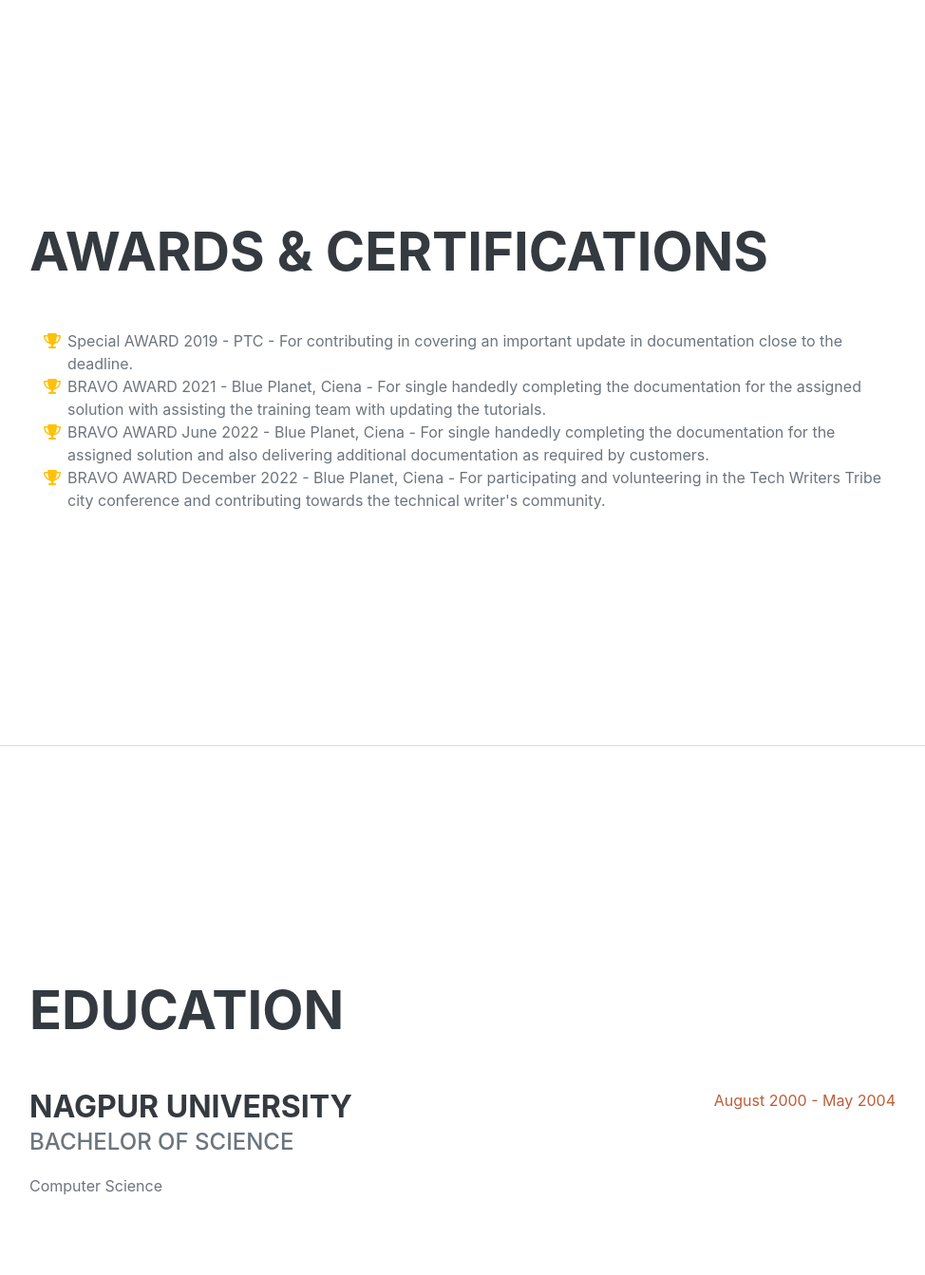
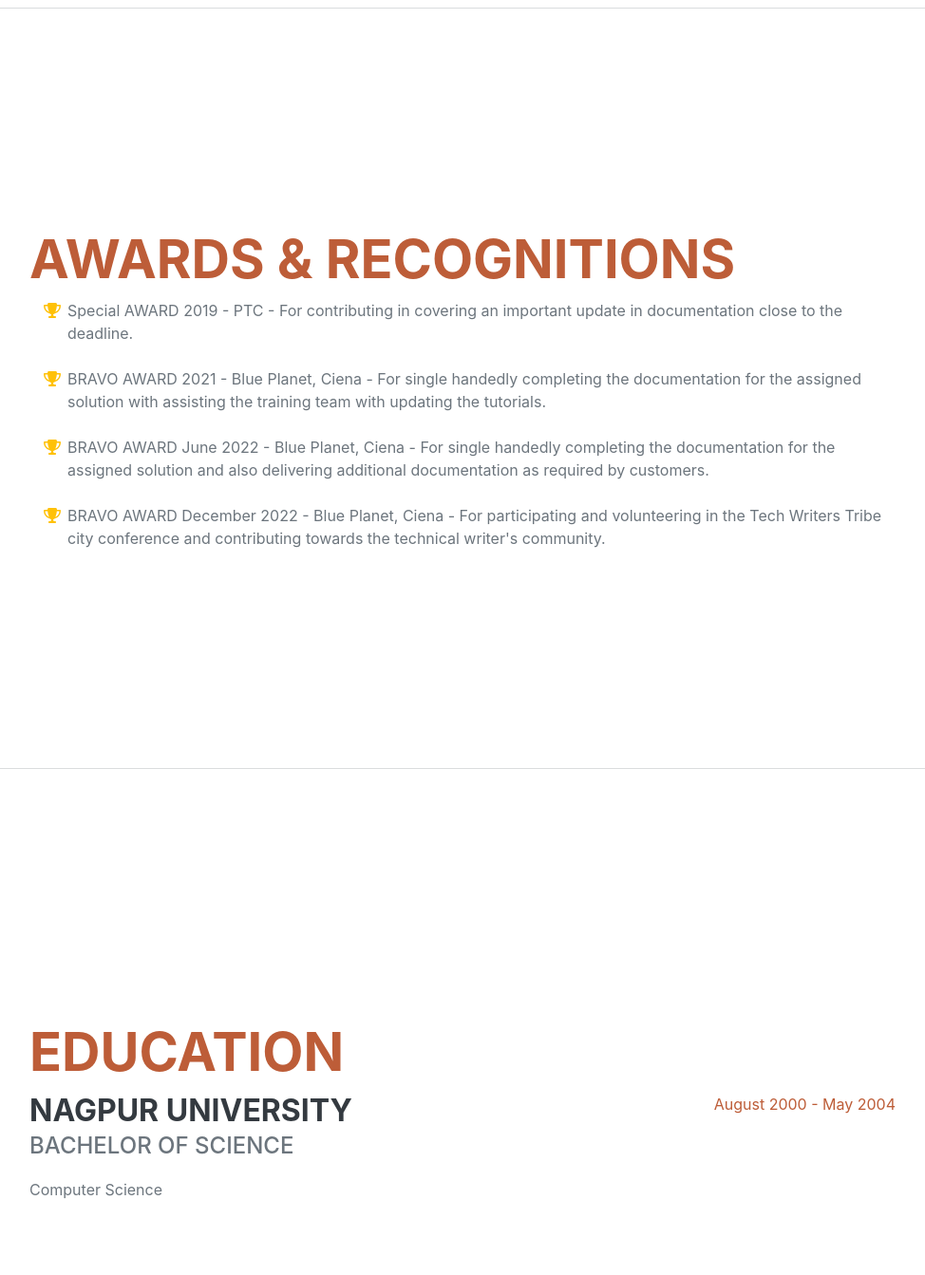
Before and after one commit to chaitalilabde/chaitalilabde.github.io, a website: page index.html in a window 1280 px wide. Shown: the part 3466-4809 px from the top of the page at 95% size, without its empty margins (289-1263 px from the left). Drawn offline with nearby package versions, Linux system fonts and the light colour scheme; a web font is replaced by a local one.

Commit message:
Update index.html

```diff
--- a/index.html
+++ b/index.html
@@ -113,6 +113,7 @@
                         <a class="social-icon" href="Jira"><i class="fab fa-jira"></i></a>
                         <a class="social-icon" href="Confluence"><i class="fab fa-confluence"></i></a>
                     </div>
+                    <br>
                     <div class="subheading mb-3">Tools</div>
                     <ul class="fa-ul mb-0">
                         <li>
@@ -141,7 +142,7 @@
                     <h2 class="text-primary">Projects</h2>
                     <p>I consider myself fortunate to have got opportunity to work as a technical writer both for machineries and softwares products.</p>
                     <p class="mb-0">Here is a list of projects/products for which I created technical documentation.</p>
-
+                    <br>
                 <div class="d-flex flex-column flex-md-row justify-content-between mb-5">
                         <div class="flex-grow-1">
                             <h3 class="mb-0">Atlas Copco</h3>
@@ -162,23 +163,26 @@
             <!-- Awards-->
             <section class="resume-section" id="awards">
                 <div class="resume-section-content">
-                    <h2 class="mb-5">Awards & Certifications</h2>
+                    <h2 class="text-primary">Awards & Recognitions</h2>
                     <ul class="fa-ul mb-0">
                         <li>
                             <span class="fa-li"><i class="fas fa-trophy text-warning"></i></span>
                             Special AWARD 2019 - PTC -
                             For contributing in covering an important update in documentation close to the deadline.
                         </li>
+                        <br>
                         <li>
                             <span class="fa-li"><i class="fas fa-trophy text-warning"></i></span>
                             BRAVO AWARD 2021 - Blue Planet, Ciena -
                             For single handedly completing the documentation for the assigned solution with assisting the training team with updating the tutorials.
                         </li>
+                        <br>
                         <li>
                             <span class="fa-li"><i class="fas fa-trophy text-warning"></i></span>
                             BRAVO AWARD June 2022 - Blue Planet, Ciena -
                             For single handedly completing the documentation for the assigned solution and also delivering additional documentation as required by customers.
                         </li>
+                        <br>
                         <li>
                             <span class="fa-li"><i class="fas fa-trophy text-warning"></i></span>
                             BRAVO AWARD December 2022 - Blue Planet, Ciena -
@@ -191,7 +195,7 @@
             <!-- Education-->
             <section class="resume-section" id="education">
                 <div class="resume-section-content">
-                    <h2 class="mb-5">Education</h2>
+                    <h2 class="text-primary">Education</h2>
                     <div class="d-flex flex-column flex-md-row justify-content-between mb-5">
                         <div class="flex-grow-1">
                             <h3 class="mb-0">Nagpur University</h3>
```
